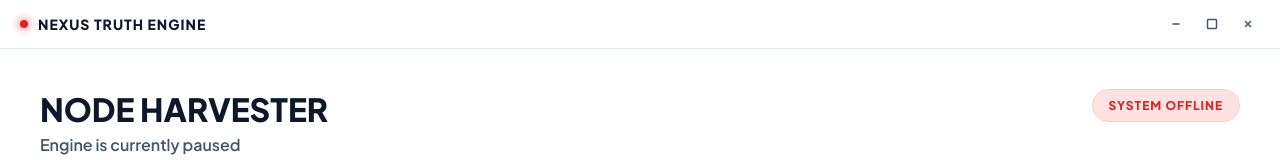
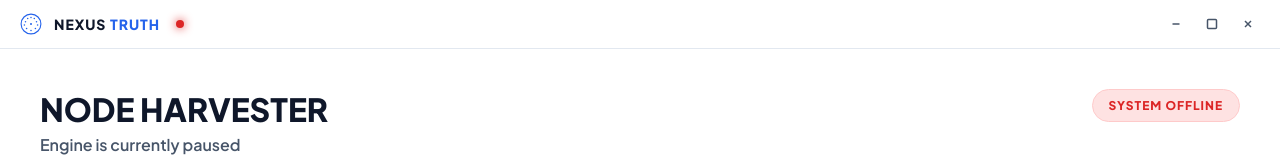
Before and after one commit to NexusTruth/Nexus-Truth-, an Electron app: page index.html in a window 1280 px wide. Shown: the top 160 px of the page. Drawn offline with Linux system fonts and the light colour scheme; no server answers.

Commit message:
Implement full user controls and brand UI update

```diff
--- a/index.html
+++ b/index.html
@@ -47,7 +47,7 @@
             text-transform: uppercase;
             display: flex;
             align-items: center;
-            gap: 10px;
+            gap: 8px;
         }
 
         .status-dot {
@@ -364,8 +364,22 @@
 
     <div class="titlebar">
         <div class="titlebar-brand">
-            <div class="status-dot paused" id="titleStatusDot"></div>
-            Nexus Truth Engine
+            <svg viewBox="0 0 100 100" style="width: 22px; height: 22px; margin-right: 4px;">
+                <circle cx="50" cy="50" r="45" fill="none" stroke="var(--primaryBlue)" stroke-width="5"/>
+                <circle cx="50" cy="20" r="3.5" fill="var(--primaryBlue)" />
+                <circle cx="35" cy="25" r="3.5" fill="var(--primaryBlue)" />
+                <circle cx="65" cy="25" r="3.5" fill="var(--primaryBlue)" />
+                <circle cx="25" cy="40" r="3.5" fill="var(--primaryBlue)" />
+                <circle cx="75" cy="40" r="3.5" fill="var(--primaryBlue)" />
+                <circle cx="20" cy="55" r="3.5" fill="var(--primaryBlue)" />
+                <circle cx="80" cy="55" r="3.5" fill="var(--primaryBlue)" />
+                <circle cx="30" cy="70" r="3.5" fill="var(--primaryBlue)" />
+                <circle cx="70" cy="70" r="3.5" fill="var(--primaryBlue)" />
+                <circle cx="50" cy="80" r="3.5" fill="var(--primaryBlue)" />
+                <circle cx="50" cy="50" r="4.5" fill="var(--primaryBlue)" />
+            </svg>
+            <span>NEXUS <span style="color: var(--primaryBlue);">TRUTH</span></span>
+            <div class="status-dot paused" id="titleStatusDot" style="margin-left: 8px;"></div>
         </div>
         <div class="window-controls">
             <button class="control-btn" id="minBtn">
```
